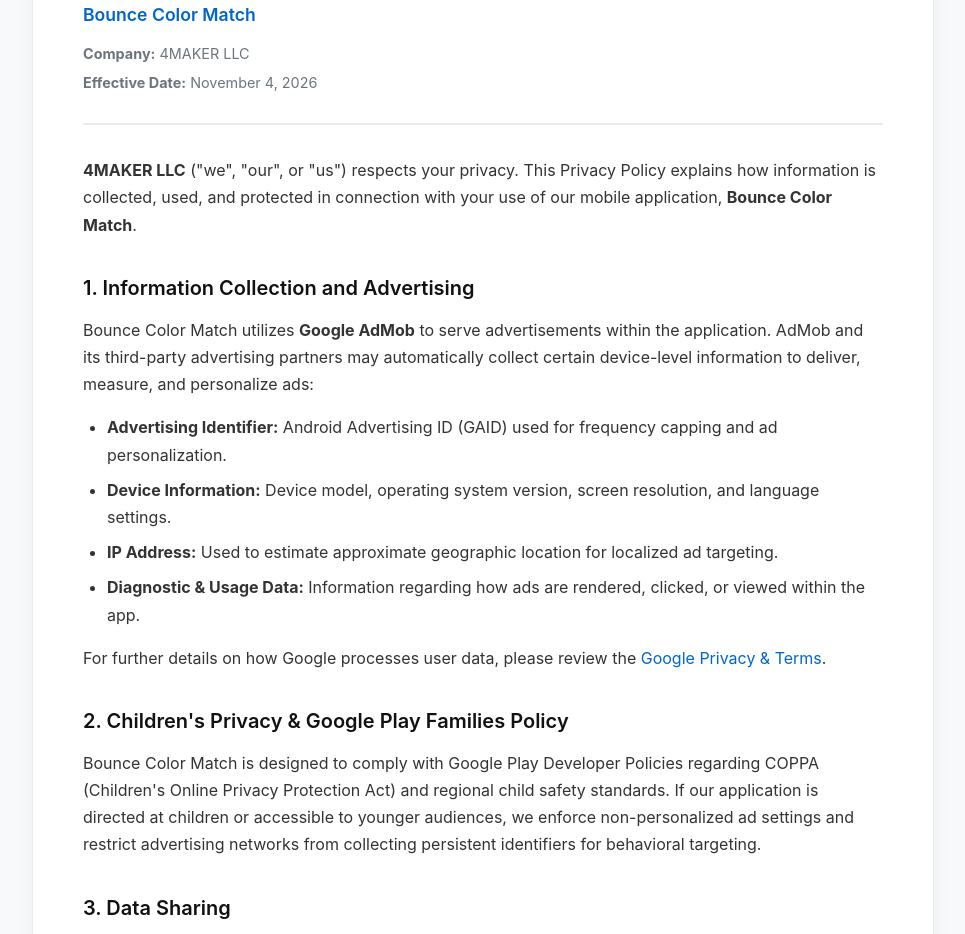
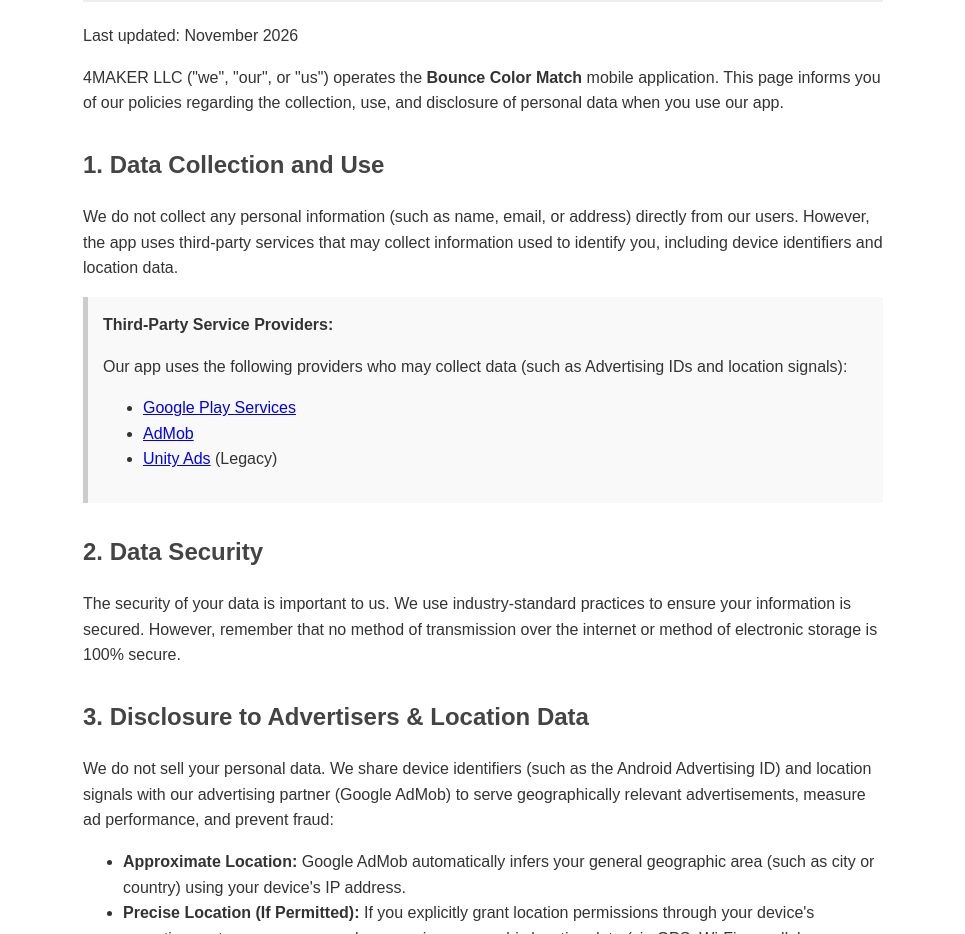
Before and after one commit to 4MAKER-LLC/4maker-llc.github.io, a plain HTML site: page privacy-policy.html in a window 1280 px wide. Shown: the part 143-1077 px from the top of the page, without its empty margins (157-1122 px from the left). Drawn offline with Linux system fonts and the light colour scheme.

Commit message:
Update privacy-policy.html
Updated Date: Changed from April 2026 to November 2026.

Section 1 & 3 Expansion: Added explicit disclosures covering approximate location (IP-based) and precise location (if enabled via OS permissions), plus the mandatory Google Partner Sites link

```diff
--- a/privacy-policy.html
+++ b/privacy-policy.html
@@ -1,174 +1,49 @@
 <!DOCTYPE html>
-<html lang="en">
+<html>
 <head>
-    <meta charset="UTF-8">
-    <meta name="viewport" content="width=device-width, initial-scale=1.0">
-    <title>Privacy Policy - Bounce Color Match</title>
+    <title>Privacy Policy - 4MAKER LLC</title>
     <style>
-        :root {
-            --bg-color: #f8f9fa;
-            --card-bg: #ffffff;
-            --text-main: #212529;
-            --text-muted: #6c757d;
-            --accent-color: #0066cc;
-            --border-color: #e9ecef;
-        }
-
-        body {
-            font-family: -apple-system, BlinkMacSystemFont, "Segoe UI", Roboto, Helvetica, Arial, sans-serif;
-            background-color: var(--bg-color);
-            color: var(--text-main);
-            line-height: 1.7;
-            margin: 0;
-            padding: 40px 20px;
-        }
-
-        .container {
-            max-width: 800px;
-            margin: 0 auto;
-            background: var(--card-bg);
-            padding: 40px 50px;
-            border-radius: 12px;
-            box-shadow: 0 4px 20px rgba(0, 0, 0, 0.05);
-            border: 1px solid var(--border-color);
-        }
-
-        header {
-            border-bottom: 2px solid var(--border-color);
-            padding-bottom: 24px;
-            margin-bottom: 32px;
-        }
-
-        h1 {
-            font-size: 2rem;
-            margin: 0 0 8px 0;
-            color: #111;
-            font-weight: 700;
-        }
-
-        .app-title {
-            font-size: 1.1rem;
-            color: var(--accent-color);
-            font-weight: 600;
-            margin-bottom: 12px;
-        }
-
-        .meta-info {
-            font-size: 0.9rem;
-            color: var(--text-muted);
-        }
-
-        .meta-info div {
-            margin-bottom: 4px;
-        }
-
-        h2 {
-            font-size: 1.25rem;
-            color: #111;
-            margin-top: 32px;
-            margin-bottom: 12px;
-            font-weight: 600;
-        }
-
-        p {
-            margin: 0 0 16px 0;
-            color: #333;
-        }
-
-        ul {
-            margin: 0 0 16px 0;
-            padding-left: 24px;
-        }
-
-        li {
-            margin-bottom: 8px;
-            color: #333;
-        }
-
-        a {
-            color: var(--accent-color);
-            text-decoration: none;
-        }
-
-        a:hover {
-            text-decoration: underline;
-        }
-
-        footer {
-            margin-top: 40px;
-            padding-top: 20px;
-            border-top: 1px solid var(--border-color);
-            font-size: 0.85rem;
-            color: var(--text-muted);
-            text-align: center;
-        }
-
-        @media (max-width: 600px) {
-            body {
-                padding: 16px 10px;
-            }
-            .container {
-                padding: 24px 20px;
-            }
-            h1 {
-                font-size: 1.6rem;
-            }
-        }
+        body { font-family: sans-serif; line-height: 1.6; max-width: 800px; margin: 40px auto; padding: 20px; color: #333; }
+        h1 { color: #000; border-bottom: 2px solid #eee; padding-bottom: 10px; }
+        h2 { margin-top: 30px; color: #444; }
+        .highlight { background: #f9f9f9; padding: 15px; border-left: 5px solid #ccc; }
     </style>
 </head>
 <body>
+    <h1>Privacy Policy</h1>
+    <p>Last updated: November 2026</p>
 
-<div class="container">
-    <header>
-        <h1>Privacy Policy</h1>
-        <div class="app-title">Bounce Color Match</div>
-        <div class="meta-info">
-            <div><strong>Company:</strong> 4MAKER LLC</div>
-            <div><strong>Effective Date:</strong> November 4, 2026</div>
-        </div>
-    </header>
+    <p>4MAKER LLC ("we", "our", or "us") operates the <strong>Bounce Color Match</strong> mobile application. This page informs you of our policies regarding the collection, use, and disclosure of personal data when you use our app.</p>
 
-    <section>
-        <p><strong>4MAKER LLC</strong> ("we", "our", or "us") respects your privacy. This Privacy Policy explains how information is collected, used, and protected in connection with your use of our mobile application, <strong>Bounce Color Match</strong>.</p>
+    <h2>1. Data Collection and Use</h2>
+    <p>We do not collect any personal information (such as name, email, or address) directly from our users. However, the app uses third-party services that may collect information used to identify you, including device identifiers and location data.</p>
 
-        <h2>1. Information Collection and Advertising</h2>
-        <p>Bounce Color Match utilizes <strong>Google AdMob</strong> to serve advertisements within the application. AdMob and its third-party advertising partners may automatically collect certain device-level information to deliver, measure, and personalize ads:</p>
+    <div class="highlight">
+        <strong>Third-Party Service Providers:</strong>
+        <p>Our app uses the following providers who may collect data (such as Advertising IDs and location signals):</p>
         <ul>
-            <li><strong>Advertising Identifier:</strong> Android Advertising ID (GAID) used for frequency capping and ad personalization.</li>
-            <li><strong>Device Information:</strong> Device model, operating system version, screen resolution, and language settings.</li>
-            <li><strong>IP Address:</strong> Used to estimate approximate geographic location for localized ad targeting.</li>
-            <li><strong>Diagnostic & Usage Data:</strong> Information regarding how ads are rendered, clicked, or viewed within the app.</li>
+            <li><a href="https://www.google.com/policies/privacy/">Google Play Services</a></li>
+            <li><a href="https://support.google.com/admob/answer/6128543?hl=en">AdMob</a></li>
+            <li><a href="https://unity3d.com/legal/privacy-policy">Unity Ads</a> (Legacy)</li>
         </ul>
-        <p>For further details on how Google processes user data, please review the <a href="https://policies.google.com/privacy" target="_blank" rel="noopener">Google Privacy & Terms</a>.</p>
+    </div>
 
-        <h2>2. Children's Privacy & Google Play Families Policy</h2>
-        <p>Bounce Color Match is designed to comply with Google Play Developer Policies regarding COPPA (Children's Online Privacy Protection Act) and regional child safety standards. If our application is directed at children or accessible to younger audiences, we enforce non-personalized ad settings and restrict advertising networks from collecting persistent identifiers for behavioral targeting.</p>
+    <h2>2. Data Security</h2>
+    <p>The security of your data is important to us. We use industry-standard practices to ensure your information is secured. However, remember that no method of transmission over the internet or method of electronic storage is 100% secure.</p>
 
-        <h2>3. Data Sharing</h2>
-        <p>We do not sell, rent, or trade your personal information. Information collected automatically by Google AdMob is shared strictly for advertising delivery, analytics, fraud prevention, and performance tracking.</p>
+    <h2>3. Disclosure to Advertisers &amp; Location Data</h2>
+    <p>We do not sell your personal data. We share device identifiers (such as the Android Advertising ID) and location signals with our advertising partner (Google AdMob) to serve geographically relevant advertisements, measure ad performance, and prevent fraud:</p>
+    <ul>
+        <li><strong>Approximate Location:</strong> Google AdMob automatically infers your general geographic area (such as city or country) using your device's IP address.</li>
+        <li><strong>Precise Location (If Permitted):</strong> If you explicitly grant location permissions through your device's operating system, our app may share precise geographic location data (via GPS, Wi-Fi, or cellular networks) with Google AdMob to deliver location-based advertisements.</li>
+    </ul>
+    <p>To learn more about how Google collects and processes data from apps that use its advertising services, please review Google’s Privacy &amp; Terms at <a href="https://policies.google.com/technologies/partner-sites">https://policies.google.com/technologies/partner-sites</a>.</p>
+    <p><strong>Your Choices &amp; Opt-Out:</strong> You can disable location sharing at any time through your device's system settings. You may also opt out of personalized advertising by resetting or deleting your device's Advertising ID in your device settings.</p>
 
-        <h2>4. User Opt-Out & Privacy Rights</h2>
-        <p>You can manage or disable personalized advertising at any time through your Android device settings:</p>
-        <ul>
-            <li>Go to <strong>Settings</strong> &gt; <strong>Privacy</strong> &gt; <strong>Ads</strong> (or <strong>Google</strong> &gt; <strong>Ads</strong>).</li>
-            <li>Enable <strong>"Delete advertising ID"</strong> or <strong>"Opt out of Ads Personalization"</strong> depending on your Android OS version.</li>
-        </ul>
+    <h2>4. Children's Privacy</h2>
+    <p>Our services do not address anyone under the age of 13. We do not knowingly collect personally identifiable information from children under 13.</p>
 
-        <h2>5. Changes to This Privacy Policy</h2>
-        <p>We may update our Privacy Policy periodically. Any updates will be posted on this page with an updated "Effective Date."</p>
-
-        <h2>6. Contact Us</h2>
-        <p>If you have questions or concerns regarding this Privacy Policy, contact us at:</p>
-        <p>
-            <strong>Company:</strong> 4MAKER LLC<br>
-            <strong>Email:</strong> <a href="mailto:aduser777@gmail.com">aduser777@gmail.com</a>
-        </p>
-    </section>
-
-    <footer>
-        &copy; 2026 4MAKER LLC. All rights reserved.
-    </footer>
-</div>
-
+    <h2>5. Contact Us</h2>
+    <p>If you have any questions about this Privacy Policy, please contact us at: <strong>aduser777@gmail.com</strong></p>
 </body>
 </html>
```
